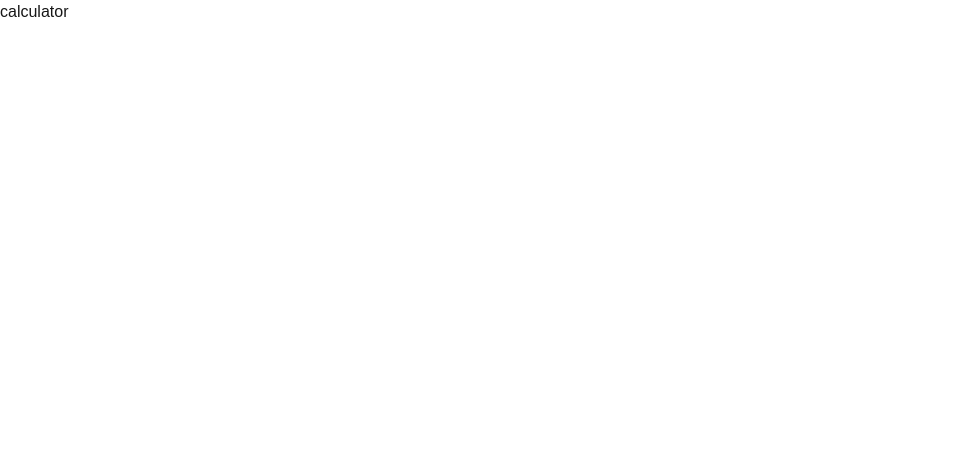
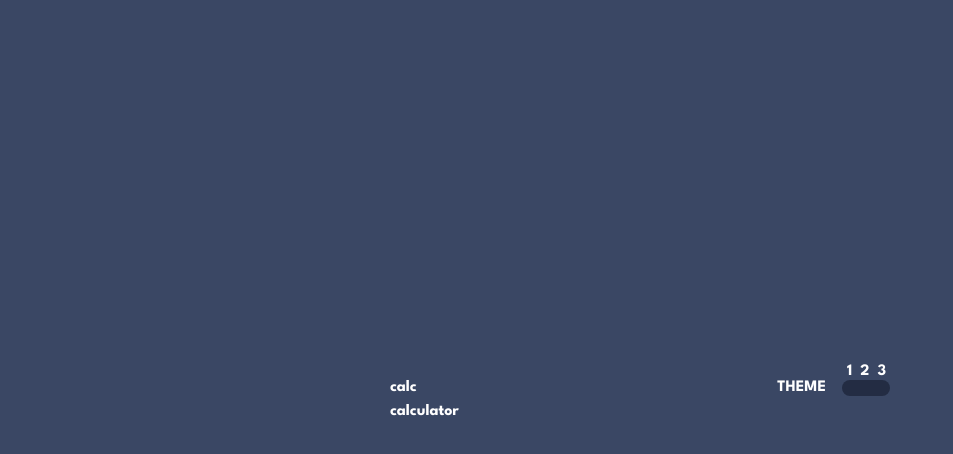
Before and after one commit to jialatteo/frontend-mentor-react-tailwind, a Next.js app: page /calculator-app in a window 1280 px wide. Shown: the top 454 px of the page, without its empty margins (0-953 px from the left). Built offline with nearby package versions, Linux system fonts and the light colour scheme.

Commit message:
Initialize calculator

```diff
--- a/src/app/calculator-app/page.js
+++ b/src/app/calculator-app/page.js
@@ -1,7 +1,60 @@
+import { League_Spartan } from "next/font/google";
+
+const leagueSpartan = League_Spartan({ weight: "700" });
+
 export default function CalculatorApp() {
   return (
-    <div>
-      <p>calculator</p>
+    <div
+      className={`${leagueSpartan.className} bg-calculator-main-background flex min-h-screen items-center justify-center text-white`}
+    >
+      <div className="max-w-[500px] flex-1">
+        <div className="flex items-center justify-between">
+          <p>calc</p>
+          <div className="flex items-center gap-4">
+            <p>THEME</p>
+            <div className="bg-calculator-toggle-and-keypad-background relative flex h-4 w-12 items-center justify-center rounded-full">
+              <div className="absolute -top-5 right-1 flex gap-2">
+                <span>1</span>
+                <span>2</span>
+                <span>3</span>
+              </div>
+              <div className="flex gap-2">
+                <label className="flex cursor-pointer" htmlFor="theme-one">
+                  <input
+                    id="theme-one"
+                    name="theme-switcher"
+                    type="radio"
+                    value={0}
+                    className="peer appearance-none"
+                  />
+                  <div className="bg-calculator-toggle-and-equals-key-background invisible h-2 w-2 rounded-full peer-checked:visible"></div>
+                </label>
+                <label className="flex cursor-pointer" htmlFor="theme-two">
+                  <input
+                    id="theme-two"
+                    name="theme-switcher"
+                    type="radio"
+                    value={1}
+                    className="peer appearance-none"
+                  />
+                  <div className="bg-calculator-toggle-and-equals-key-background invisible h-2 w-2 rounded-full peer-checked:visible"></div>
+                </label>
+                <label className="flex cursor-pointer" htmlFor="theme-three">
+                  <input
+                    id="theme-three"
+                    name="theme-switcher"
+                    type="radio"
+                    value={2}
+                    className="peer appearance-none"
+                  />
+                  <div className="bg-calculator-toggle-and-equals-key-background invisible h-2 w-2 rounded-full peer-checked:visible"></div>
+                </label>
+              </div>
+            </div>
+          </div>
+        </div>
+        <p>calculator</p>
+      </div>
     </div>
   );
 }
--- a/tailwind.config.js
+++ b/tailwind.config.js
@@ -66,6 +66,16 @@ module.exports = {
         "launch-countdown-timer-dark-desaturated-blue": "hsl(236, 21%, 26%)",
         "launch-countdown-timer-very-dark-blue": "hsl(235, 16%, 14%)",
         "launch-countdown-timer-very-dark-blue": "hsl(234, 17%, 12%)",
+        "calculator-main-background": "hsl(222, 26%, 31%)",
+        "calculator-toggle-and-keypad-background": "hsl(223, 31%, 20%)",
+        "calculator-result-background": "hsl(224, 36%, 15%)",
+        "calculator-function-key-background": "hsl(225, 21%, 49%)",
+        "calculator-function-key-shadow": "hsl(224, 28%, 35%)",
+        "calculator-toggle-and-equals-key-background": "hsl(6, 63%, 50%)",
+        "calculator-equals-key-shadow": "hsl(6, 70%, 34%)",
+        "calculator-regular-key-background": "hsl(30, 25%, 89%)",
+        "calculator-regular-key-shadow": "hsl(28, 16%, 65%)",
+        "calculator-primary-text": "hsl(221, 14%, 31%)",
       },
     },
   },
```
